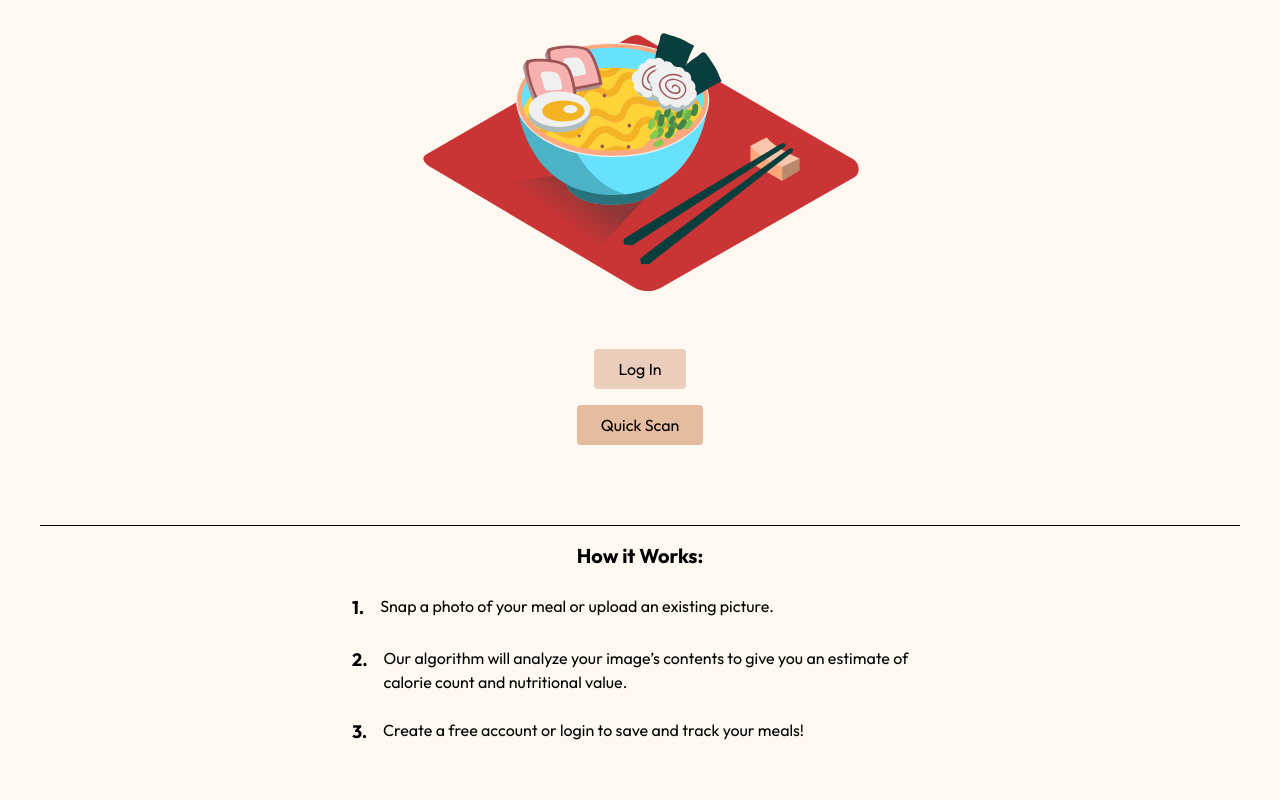
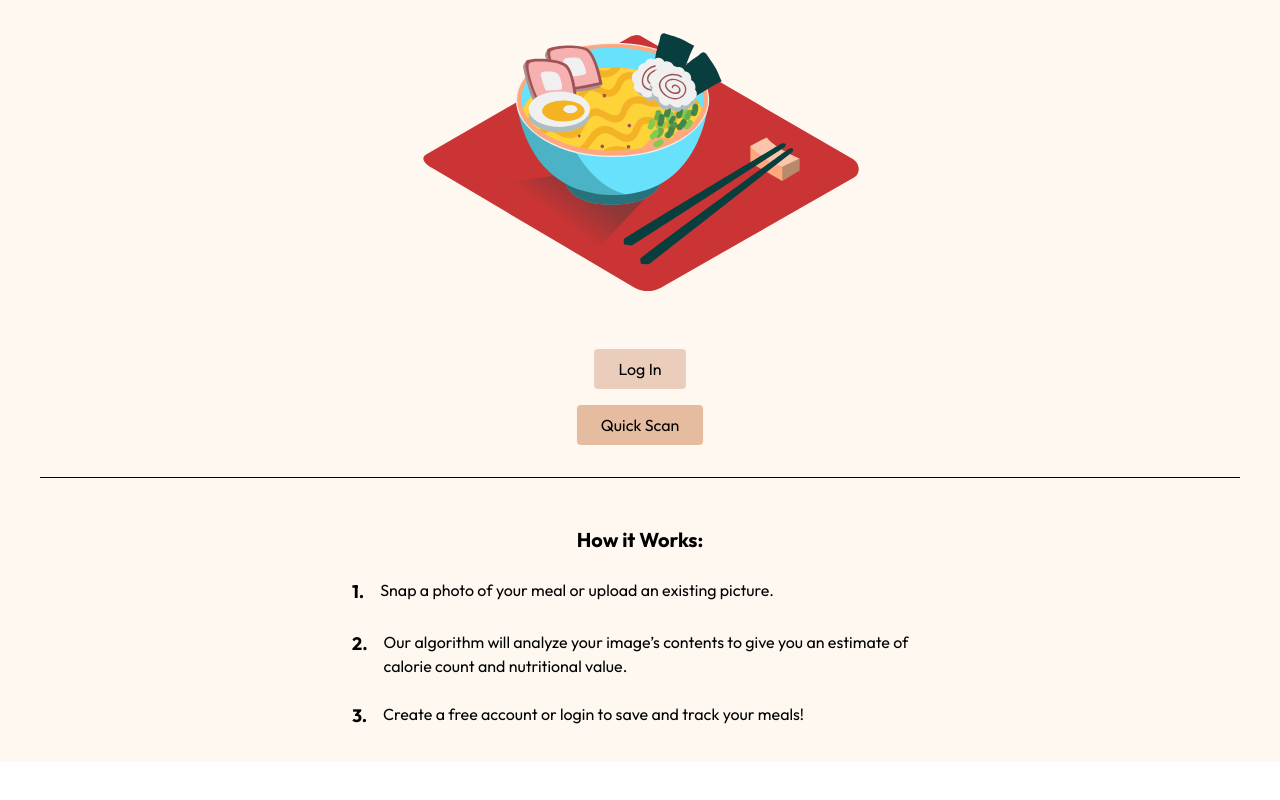
Before and after one commit to danielshliu/nwhacks25, a Next.js app in the folder calorific/: page / in a window 1280 px wide. Shown: the part 268-1068 px from the top of the page. After the commit the page ends 1030 px from the top, so only its background shows below. Built offline with nearby package versions, Linux system fonts and the light colour scheme; no server answers.

Commit message:
style: changes

```diff
--- a/calorific/src/app/page.js
+++ b/calorific/src/app/page.js
@@ -91,8 +91,8 @@ export default function Home() {
         </div>
 
         {/* How it works and more details !!!!! need to add padding to the bottom */}
-        <div className="grid text-center mt-18 py-16">
-          <hr className="ml-10 mr-10 my-4 border-t-1 border-black"></hr>
+        <div className="grid text-center py-8">
+          <hr className="ml-10 mr-10 mb-12 border-t-1 border-black"></hr>
           <div className="grid justify-center">
             <h1 className="text-xl font-bold mb-6 text-black">How it Works:</h1>
 
```
